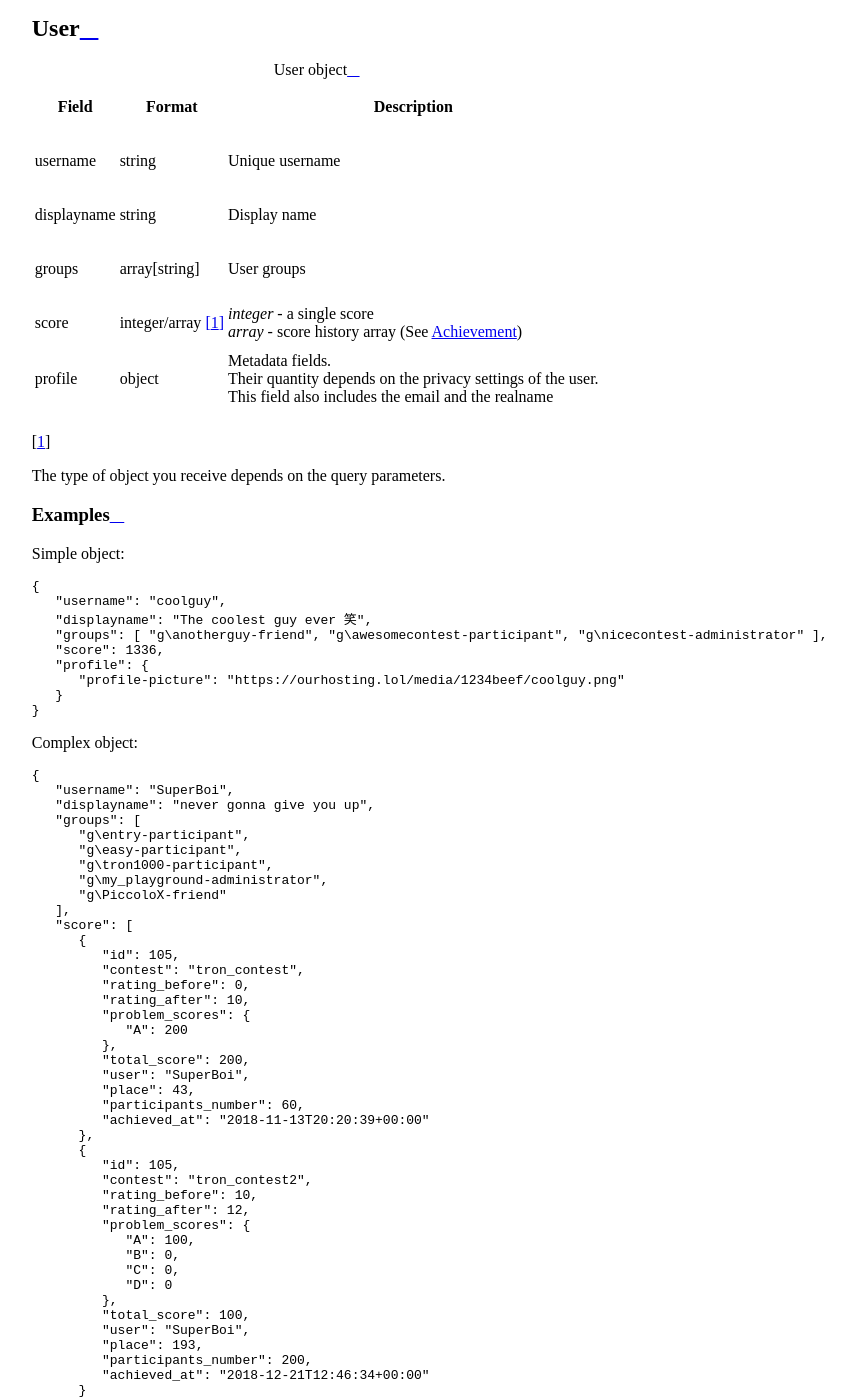
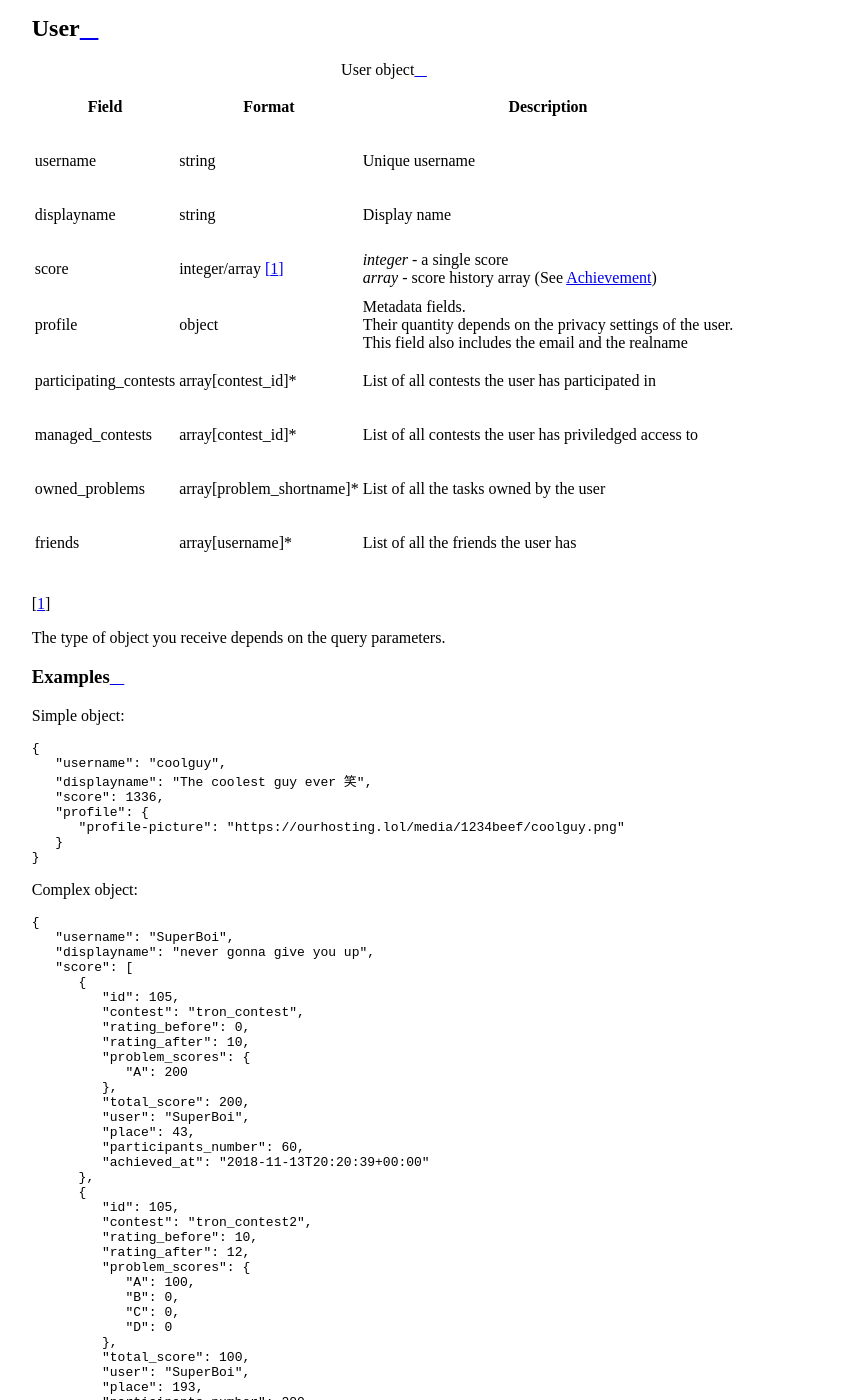
Before and after one commit to AIForces/AIForcesAPI, a Sphinx documentation site: the page built from docs/source/return_objects.rst, in a window 1280 px wide and 1400 px high, scrolled down 3069 px. Shown: the whole window, without its empty margins (28-882 px from the left). Built offline with Sphinx 7.4.7 and the Read the Docs theme 2.0.0, drawn with Linux system fonts in a browser that asks for light colours; pages that are not in the unit, such as notebooks, are missing from menus; some of the changed text lies outside the part shown.

Commit message:
Remove groups from return obj

```diff
--- a/docs/source/return_objects.rst
+++ b/docs/source/return_objects.rst
@@ -124,18 +124,21 @@ User
 ^^^^
 .. table:: User object
 
-   ======================= ==================== =================================================
-   Field                   Format               Description
-   ======================= ==================== =================================================
-   username                string               Unique username
-   displayname             string               Display name
-   groups                  array[string]        User groups
-   score                   integer/array [#f1]_ | *integer* - a single score
-                                                | *array* - score history array (See :ref:`achievement-label`)
-   profile                 object               | Metadata fields.
-                                                | Their quantity depends on the privacy settings of the user.
-                                                | This field also includes the email and the realname
-   ======================= ==================== =================================================
+   ======================= ========================= ===========================
+   Field                   Format                    Description
+   ======================= ========================= ===========================
+   username                string                    Unique username
+   displayname             string                    Display name
+   score                   integer/array [#f1]_      | *integer* - a single score
+                                                     | *array* - score history array (See :ref:`achievement-label`)
+   profile                 object                    | Metadata fields.
+                                                     | Their quantity depends on the privacy settings of the user.
+                                                     | This field also includes the email and the realname
+   participating_contests  array[contest_id]*        List of all contests the user has participated in
+   managed_contests        array[contest_id]*        List of all contests the user has priviledged access to
+   owned_problems          array[problem_shortname]* List of all the tasks owned by the user
+   friends                 array[username]*          List of all the friends the user has
+   ======================= ========================= ===========================
 
 .. [#f1] The type of object you receive depends on the query parameters.
 
@@ -148,7 +151,6 @@ Simple object:
    {
       "username": "coolguy",
       "displayname": "The coolest guy ever 笑",
-      "groups": [ "g\anotherguy-friend", "g\awesomecontest-participant", "g\nicecontest-administrator" ],
       "score": 1336,
       "profile": {
          "profile-picture": "https://ourhosting.lol/media/1234beef/coolguy.png"
@@ -162,13 +164,6 @@ Complex object:
    {
       "username": "SuperBoi",
       "displayname": "nеvеr gоnnа givе уоu uр",
-      "groups": [
-         "g\entry-participant",
-         "g\easy-participant",
-         "g\tron1000-participant",
-         "g\my_playground-administrator",
-         "g\PiccoloX-friend"
-      ],
       "score": [
          {
             "id": 105,
@@ -211,7 +206,11 @@ Complex object:
          "gender": "Male",
          "organisation": "Junior High",
          "profile-picture": "https://ourhosting.lol/media/abcdead1/hot_girls.jpg"
-      }
+      },
+      "participating_contests": [ "entry", "easy", "tron1000" ],
+      "managed_contests": [ "my_playground" ],
+      "owned_problems": [ "SoMuchMoney" ],
+      "friends": [ "PiccoloX" ]
    }
 
 
```
Also changed, not shown: docs/source/user_info.rst (+12 -10 lines).
